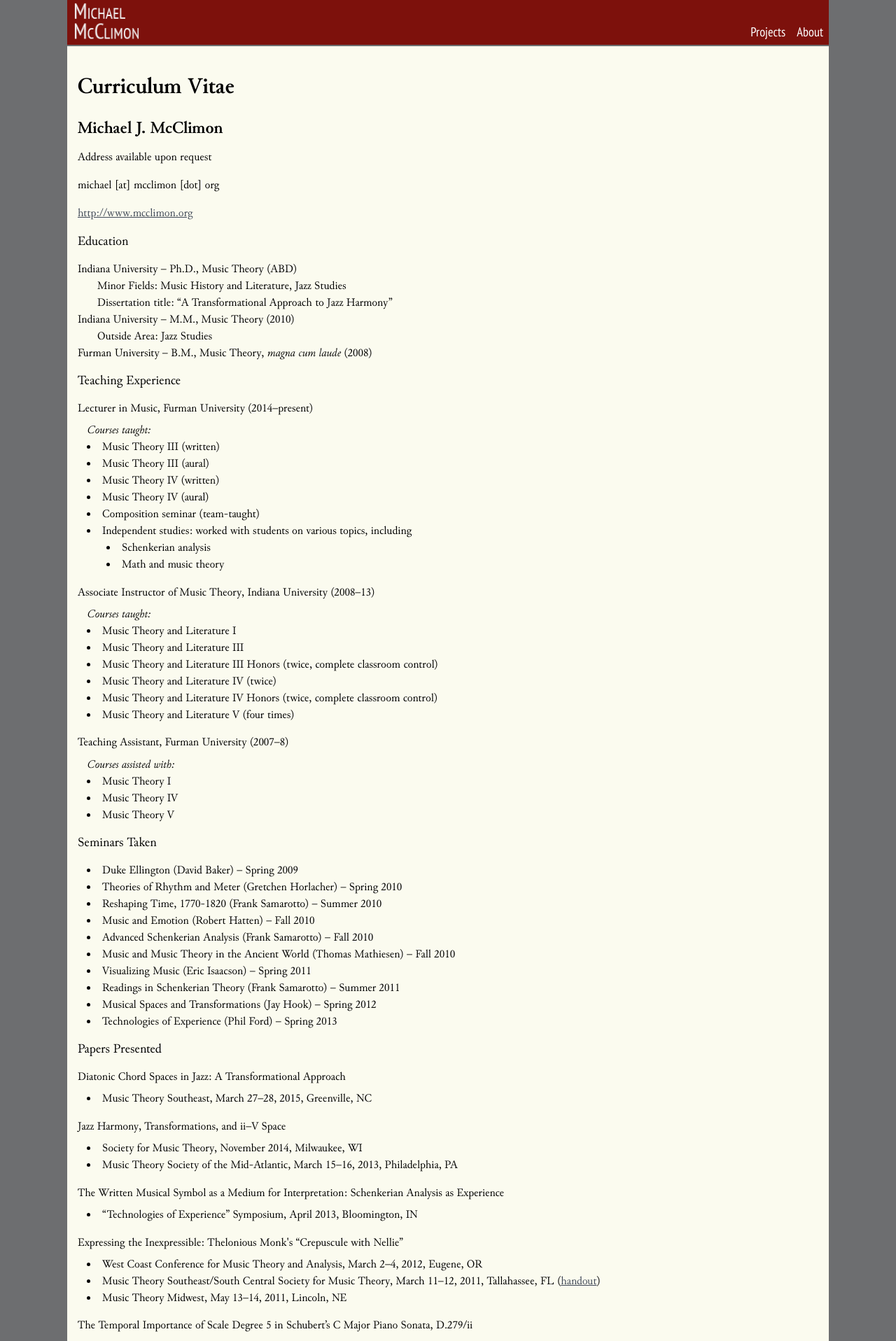
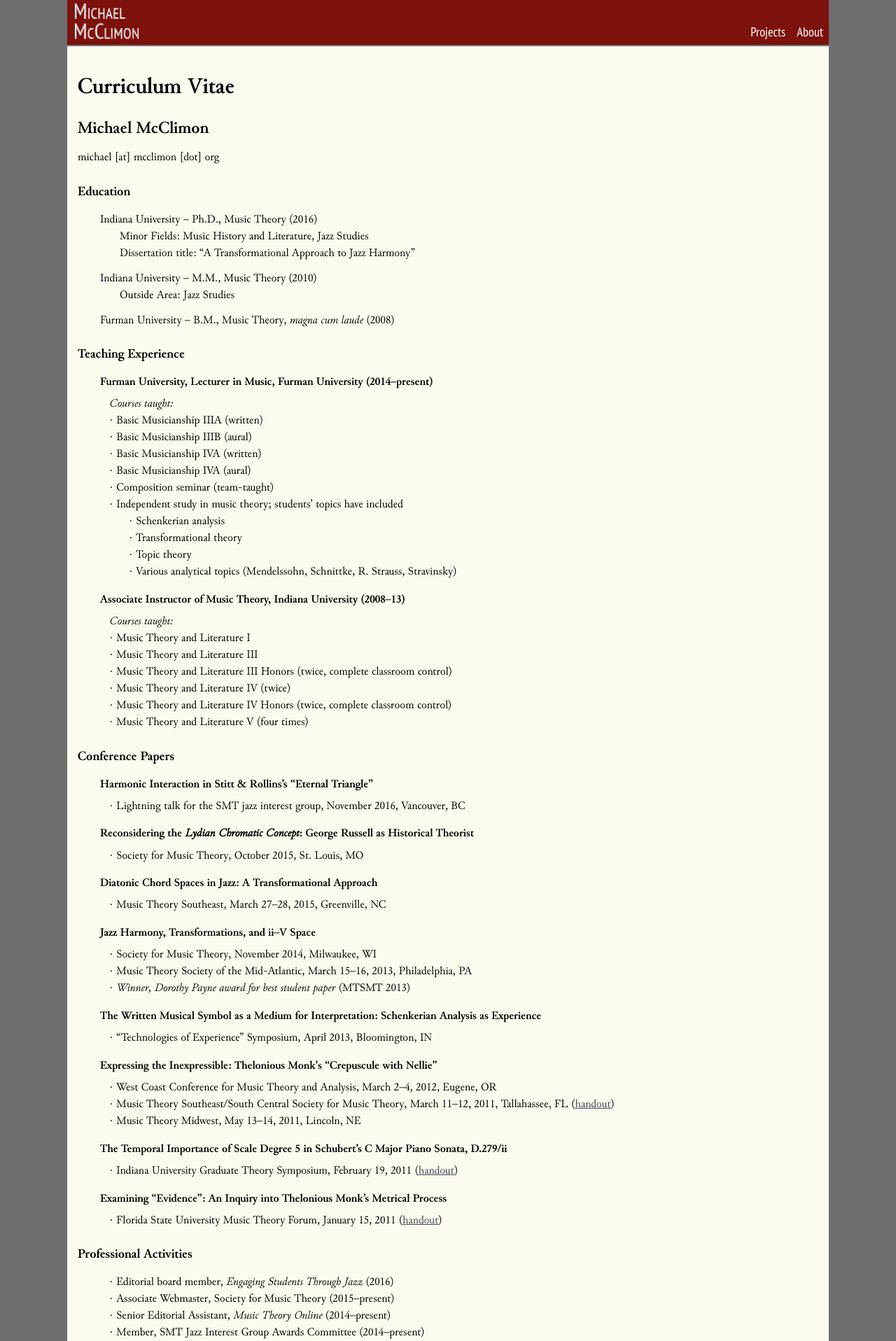
Before and after one commit to mmcclimon/jekyll-site, a Jekyll site: the page built from cv.html, in a window 1280 px wide. Shown: the top 1916 px of the page at 70% size. Built offline with Jekyll 4.4.1, drawn with Linux system fonts in a browser that asks for light colours; nearby versions of some CDN libraries; Markdown is read by kramdown in place of the engine named in the settings; some of the changed text lies outside the part shown.

Commit message:
Update CV/styling.
Now this matches my real CV.

```diff
--- a/css/layout.css
+++ b/css/layout.css
@@ -259,17 +259,41 @@ img#about-headshot {
     vertical-align: top;
     padding: 15px; } }
 
+div#cv {
+  margin-bottom: 2em; }
   div#cv p {
     margin: 0; }
+  div#cv p.mtop {
+    margin-top: 0.75em; }
+  div#cv h3 {
+    font-weight: bold;
+    margin-top: 1.5em; }
   div#cv ul {
     list-style-position: inside;
     padding: 0;
     margin-left: 1.75em; }
   div#cv ul li {
     margin: 0;
-  padding: 0; }
+    padding: 0;
+    list-style-type: none; }
+    div#cv ul li:before {
+      content: "\00b7\0020"; }
     div#cv ul li.list-header {
-    font-style: italic;
-    list-style-type: none; }
+      font-style: italic; }
+      div#cv ul li.list-header:before {
+        content: ""; }
+  div#cv div.cv-content {
+    margin-left: 2em; }
+  div#cv h5 {
+    font-weight: bold; }
+  div#cv h5 + h5 {
+    margin-top: 1.5em; }
+
+div#tune-list h3 {
+  margin-top: 1.75em;
+  margin-bottom: .85em;
+  font-size: 1.1em; }
+div#tune-list p {
+  margin-left: 2em; }
 
 /*# sourceMappingURL=layout.css.map */
--- a/cv.html
+++ b/cv.html
@@ -4,36 +4,38 @@ title: Michael J. McClimon - C.V.
 ---
 
 <h1>Curriculum Vitae</h1>
-<h2>Michael J. McClimon</h2>
-<p>Address available upon request</p>
+<h2>Michael McClimon</h2>
 <p>michael [at] mcclimon [dot] org</p>
-<p><a href="http://www.mcclimon.org">http://www.mcclimon.org</a></p>
 
 <div id="cv">
 <h3>Education</h3>
   <div class="cv-content">
-      <p>Indiana University – Ph.D., Music Theory (ABD)</p>
+      <p>Indiana University – Ph.D., Music Theory (2016)</p>
       <p class="indent">Minor Fields: Music History and Literature, Jazz Studies</p>
       <p class="indent">Dissertation title: “A Transformational Approach to Jazz Harmony”</p>
-      <p>Indiana University – M.M., Music Theory (2010)</p>
+
+      <p class="mtop">Indiana University – M.M., Music Theory (2010)</p>
       <p class="indent">Outside Area: Jazz Studies</p>
-      <p>Furman University – B.M., Music Theory, <i>magna cum laude</i> (2008)</p>
+
+      <p class="mtop">Furman University – B.M., Music Theory, <i>magna cum laude</i> (2008)</p>
   </div>
 
 <h3>Teaching Experience</h3>
 <div class="cv-content">
-  <h5>Lecturer in Music, Furman University (2014–present)</h5>
+  <h5>Furman University, Lecturer in Music, Furman University (2014–present)</h5>
     <ul>
         <li class="list-header">Courses taught:</li>
-        <li>Music Theory III (written)</li>
-        <li>Music Theory III (aural)</li>
-        <li>Music Theory IV (written)</li>
-        <li>Music Theory IV (aural)</li>
+        <li>Basic Musicianship IIIA (written)</li>
+        <li>Basic Musicianship IIIB (aural)</li>
+        <li>Basic Musicianship IVA (written)</li>
+        <li>Basic Musicianship IVA (aural)</li>
         <li>Composition seminar (team-taught)</li>
-        <li>Independent studies: worked with students on various topics, including
+        <li>Independent study in music theory; students’ topics have included
           <ul>
             <li>Schenkerian analysis</li>
-            <li>Math and music theory</li>
+            <li>Transformational theory</li>
+            <li>Topic theory</li>
+            <li>Various analytical topics (Mendelssohn, Schnittke, R. Strauss, Stravinsky)</li>
           </ul></li>
     </ul>
 
@@ -47,33 +49,21 @@ title: Michael J. McClimon - C.V.
         <li>Music Theory and Literature IV Honors (twice, complete classroom control)</li>
         <li>Music Theory and Literature V (four times)</li>
     </ul>
-    <h5>Teaching Assistant, Furman University (2007–8)</h5>
-    <ul>
-        <li class="list-header">Courses assisted with:</li>
-        <li>Music Theory I</li>
-        <li>Music Theory IV</li>
-        <li>Music Theory V</li>
-    </ul>
 </div>
 
-<h3>Seminars Taken</h3>
+<h3>Conference Papers</h3>
 <div class="cv-content">
+    <h5>Harmonic Interaction in Stitt &amp; Rollins’s “Eternal Triangle”</h5>
     <ul>
-        <li>Duke Ellington (David Baker) – Spring 2009</li>
-        <li>Theories of Rhythm and Meter (Gretchen Horlacher) – Spring 2010</li>
-        <li>Reshaping Time, 1770-1820 (Frank Samarotto) – Summer 2010</li>
-        <li>Music and Emotion (Robert Hatten) – Fall 2010</li>
-        <li>Advanced Schenkerian Analysis (Frank Samarotto) – Fall 2010</li>
-        <li>Music and Music Theory in the Ancient World (Thomas Mathiesen) – Fall 2010</li>
-        <li>Visualizing Music (Eric Isaacson) – Spring 2011</li>
-        <li>Readings in Schenkerian Theory (Frank Samarotto) – Summer 2011</li>
-        <li>Musical Spaces and Transformations (Jay Hook) – Spring 2012</li>
-        <li>Technologies of Experience (Phil Ford) – Spring 2013</li>
+        <li>Lightning talk for the SMT jazz interest group, November 2016, Vancouver, BC</li>
     </ul>
-</div>
 
-<h3>Papers Presented</h3>
-<div class="cv-content">
+    <h5>Reconsidering the <i>Lydian Chromatic Concept</i>: George Russell as
+    Historical Theorist</h5>
+    <ul>
+        <li>Society for Music Theory, October 2015, St. Louis, MO</li>
+    </ul>
+
     <h5>Diatonic Chord Spaces in Jazz: A Transformational Approach</h5>
     <ul>
         <li>Music Theory Southeast, March 27–28, 2015, Greenville, NC</li>
@@ -83,6 +73,7 @@ title: Michael J. McClimon - C.V.
     <ul>
         <li>Society for Music Theory, November 2014, Milwaukee, WI</li>
         <li>Music Theory Society of the Mid-Atlantic, March 15–16, 2013, Philadelphia, PA</li>
+        <li><i>Winner, Dorothy Payne award for best student paper</i> (MTSMT 2013)</li>
     </ul>
 
     <h5>The Written Musical Symbol as a Medium for Interpretation: Schenkerian Analysis as Experience</h5>
@@ -111,39 +102,22 @@ title: Michael J. McClimon - C.V.
 <h3>Professional Activities</h3>
 <div class="cv-content">
     <ul>
-    <li>Society for Music Theory, Networking Committee Member-at-large (2014–present)</li>
-    <li><i>Music Theory Online</i> – Editorial Assistant (2011–present)</li>
-    <li>Center for the History of Music Theory and Literature – Digital Projects Specialist (2012–14)</li>
-    <li><i>Indiana Theory Review</i> – Editor (2012–14), Production Manager (2011–12), Circulation Manager (2010–2011), Editorial Staff (2009–12)</li>
-    <li>IU Graduate Theory Association – Treasurer (2010–2012), Symposium Program Committee (2010, 2012–13)</li>
+      <li>Editorial board member, <i>Engaging Students Through Jazz</i>
+        (2016)</li>
+      <li>Associate Webmaster, Society for Music Theory (2015–present)</li>
+      <li>Senior Editorial Assistant, <i>Music Theory Online</i>
+        (2014–present)</li>
+      <li>Member, SMT Jazz Interest Group Awards Committee (2014–present)</li>
+      <li>Member-at-large, Society for Music Theory Networking Committee (2014–2015)</li>
+      <li>Editor, <i>Indiana Theory Review</i> (2012–2014)</li>
+      <li>Digital Projects Specialist, Center for the History of Music Theory and Literature (2012–14)</li>
+      <li>Software development, “Music Fundamentals Online,” Indiana
+      University (2012)
+      <li>Editorial Assistant, <i>Music Theory Online</i> (2011–2014)</li>
+      <li>Various positions, IU Graduate Theory Association: Treasurer (2010–2012), Symposium Program Committee (2010, 2012–13)</li>
+      <li>Various positions, <i>Indiana Theory Review</i>: Production Manager (2011–12), Circulation Manager (2010–2011), Editorial Staff (2009–12)</li>
     </ul>
 </div>
 
-<h3>Technology Experience</h3>
-<div class="cv-content">
-    <ul>
-        <li>Programming Languages: ActionScript, Bash, HTML/CSS,
-        JavaScript/jQuery, Perl, PHP, Ruby, SQL, XML, XSLT, XQuery</li>
-        <li>Software: Illustrator, InDesign, Flash, Finale, Git, GNU/Linux, Mac OS X, Subversion</li>
-        <li>Work experience:
-        <ul>
-            <li>Center for the History of Music Theory and Literature, Digital Projects Specialist (2012–present) – Managing, writing, and maintaining all of the infrastructure for several digital humanities projects</li>
-            <li><i>Music Theory Online</i> (2011–present) – HTML/PHP editing and data entry</li>
-            <li>Indiana University, Music Fundamentals Online (summer 2012) – Flash debugging, interface improvements</li>
-        </ul></li>
-    </ul>
-</div>
-
-<h3>Performance Experience</h3>
-<div class="cv-content">
-    <ul>
-        <li>Indiana University Bands – Clarinetist/Bass Clarinetist, 2008–2010</li>
-        <li>Furman Univerity Bands – Clarinetist/Bass Clarinetist, 2004–2008</li>
-        <li>Furman Symphony Orchestra – Clarinetist/Bass Clarinetist, 2004–2008</li>
-        <li>Furman Jazz Ensemble – Pianist, 2005–2008</li>
-        <li>Hendersonville Symphony Orchestra – Substitute Clarinetist/Pianist, 2007–2008</li>
-        <li>Spartanburg Philharmonic Orchestra – Substitute Clarinetist, 2006–2008</li>
-    </ul>
-</div>
 
 </div> <!-- #cv -->
```
Also changed, not shown: css/layout.scss (+26 -1 lines), 1 other file. Lines whose indentation alone changed are shown as unchanged.
